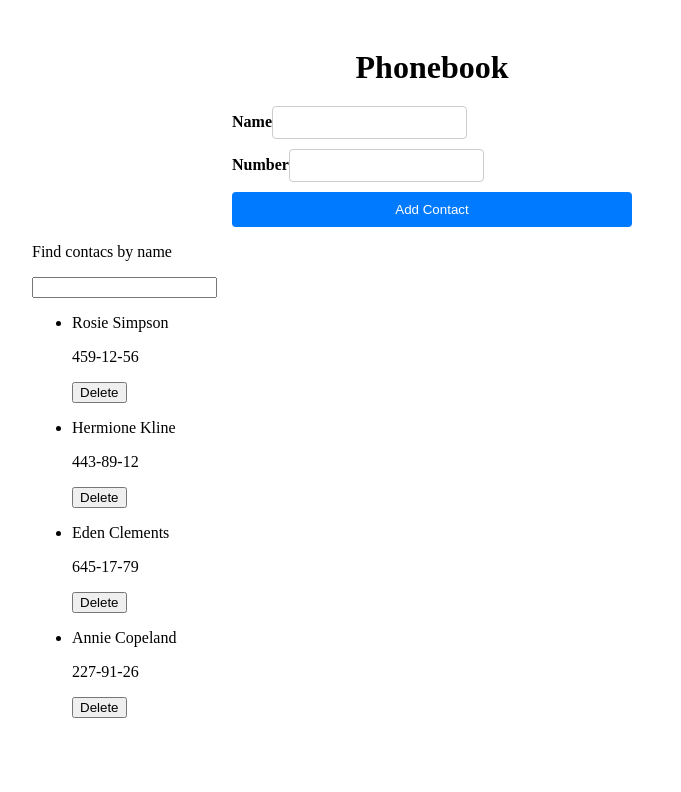
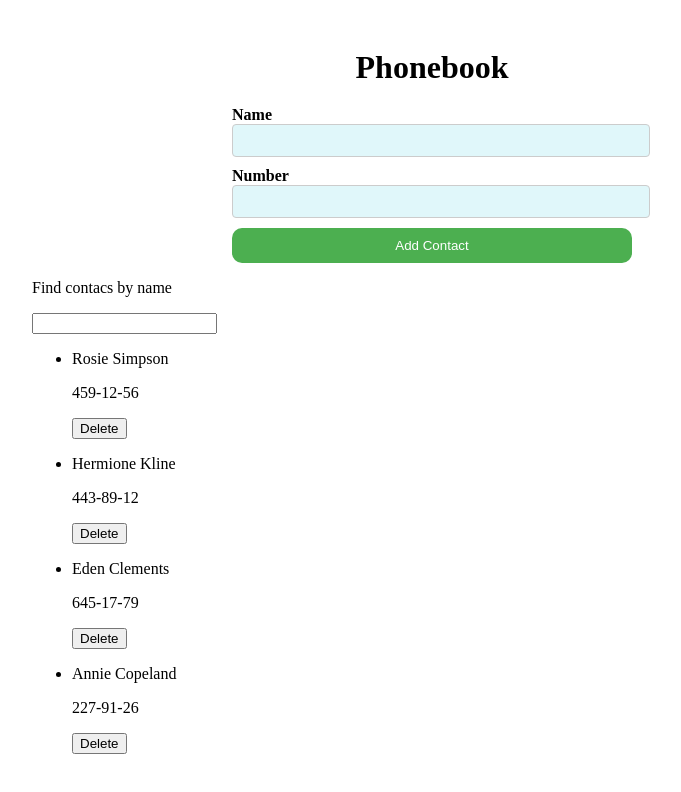
Before and after one commit to zipkaniar/goit-react-hw-06, a React (Vite) app: page / in a window 1280 px wide. Shown: the top 792 px of the page, without its empty margins (208-889 px from the left). Built offline with nearby package versions, Linux system fonts and the light colour scheme.

Commit message:
last hit where

```diff
--- a/package.json
+++ b/package.json
@@ -10,16 +10,20 @@
     "preview": "vite preview"
   },
   "dependencies": {
+    "@reduxjs/toolkit": "^2.5.0",
     "dom": "^0.0.3",
     "formik": "^2.4.6",
     "persist": "^0.2.7",
     "react": "^18.3.1",
     "react-dom": "^18.3.1",
     "react-persist": "^1.0.2",
+    "react-redux": "^9.2.0",
+    "react-router-dom": "^7.1.1",
     "redux": "^5.0.1",
     "redux-persist": "^6.0.0",
     "router": "^1.3.8",
-    "toolkit": "^1.5.4"
+    "toolkit": "^1.5.4",
+    "yup": "^1.6.1"
   },
   "devDependencies": {
     "@eslint/js": "^9.17.0",
--- a/src/Components/ContactForm/ContactForm.jsx
+++ b/src/Components/ContactForm/ContactForm.jsx
@@ -2,7 +2,7 @@ import { Formik, Form, Field, ErrorMessage } from "formik";
 import { nanoid } from "nanoid";
 import * as Yup from "yup";
 import { useSelector, useDispatch } from 'react-redux';
-import { addContact } from '../../../Redux/contactsSlice';
+import { addContact } from '../../Redux/contactsSlice';
 import styles from './ContactForm.module.css';
 
 const validationSchema = Yup.object({
--- a/src/Components/ContactForm/ContactForm.module.css
+++ b/src/Components/ContactForm/ContactForm.module.css
@@ -1,6 +1,6 @@
 .form {
   display: flex;
-  flex-direction: column;
+  flex-direction: column; /* Alt alta hizalama */
   gap: 10px;
   max-width: 400px;
   margin: 0 auto;
@@ -14,22 +14,27 @@
   padding: 8px;
   border: 1px solid #ccc;
   border-radius: 4px;
+  background-color: #e0f7fa;
+  width: 100%; /* Tam genişlik */
 }
 
 .error {
-  color: red;
+  color: #ff5252;
   font-size: 12px;
 }
 
 .button {
   padding: 10px;
-  background-color: #007bff;
+  background-color: #4caf50;
   color: white;
   border: none;
-  border-radius: 4px;
-  cursor: pointer;
+  border-radius: 10px;
+  cursor: auto;
+  display: flex;
+  justify-content: center;
+  width: 100%;
 }
 
 .button:hover {
-  background-color: #0056b3;
+  background-color: #819682;
 }
--- a/src/main.jsx
+++ b/src/main.jsx
@@ -1,8 +1,8 @@
 import { StrictMode } from 'react'
-import { createRoot } from 'react-dom/client'
-import { BrowserRouter } from `react-router-dom`
+import { createRoot } from 'react-dom/client';
+import { BrowserRouter } from 'react-router-dom';
 import App from './App.jsx'
-import { Provider } from `react-redux`;
+import { Provider } from 'react-redux';
 import { PersistGate } from "redux-persist/integration/react";
 import { persistor } from "./Redux/store";
 import { store } from "./Redux/store";
```
Also changed, not shown: 1 other file (tests, documents, lock files or other folders).
